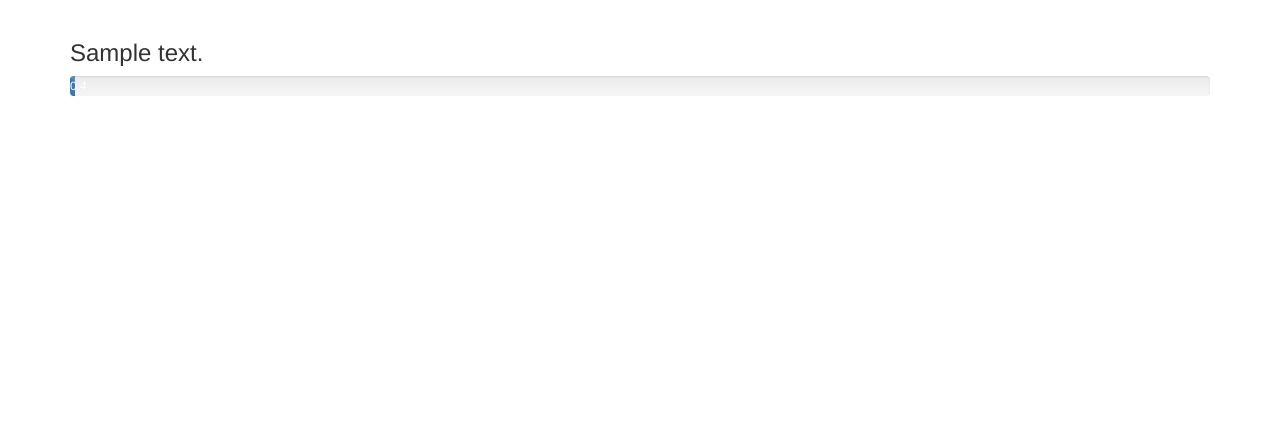
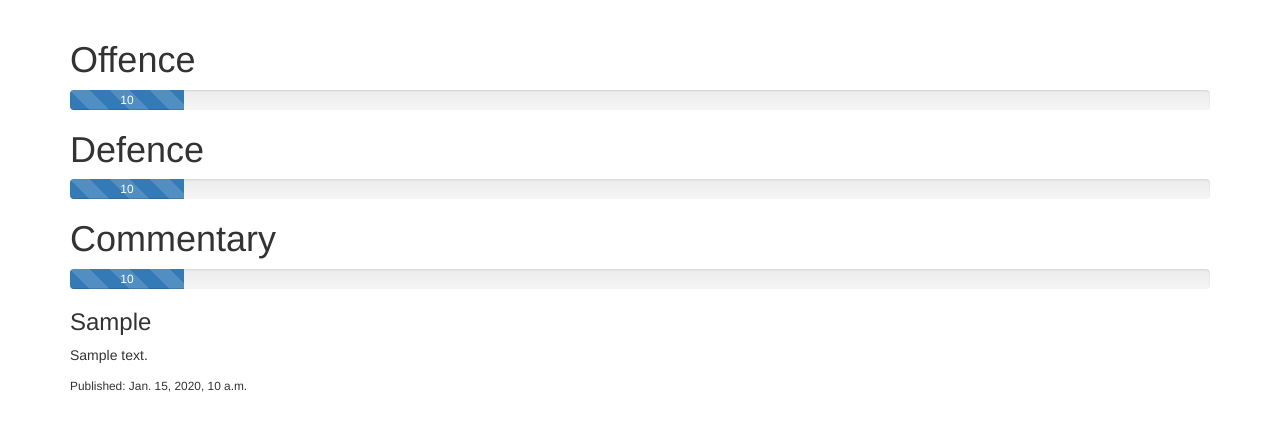
Before and after one commit to Sandy4321/nba_reviewer, a Django app: page /games/1/comments/ in a window 1280 px wide. Shown: the part 51-482 px from the top of the page. Run offline with Django 3.2, Linux system fonts and the light colour scheme; tables that the repository leaves empty hold one stand-in row (values such as "Sample post"); some libraries are stand-ins or nearby versions.

Commit message:
[FEAT] new rating system

```diff
--- a/nba/models.py
+++ b/nba/models.py
@@ -33,32 +33,53 @@ class Game(models.Model):
 
 		return Game.objects.filter(date__lte=today_end, date__gte=today_start).order_by('date')
 
+
+	def rating(self):
+		gameratings = GameRating.objects.filter(game = self)
+
+		total_offence = 0
+		total_defence = 0
+		total_commentary = 0
+		length = float(len(gameratings))
+
+		for game in gameratings:
+			total_offence += game.offence
+			total_defence += game.defence
+			total_commentary += game.commentary
+
+		return {'offence' : int((total_offence / length) * 10), 'defence' : int((total_defence / length) * 10), 'commentary' : int((total_commentary / length) * 10)}
+
 	def __unicode__(self):
 		return '%s - %s (%s)' % (self.home, self.away, self.date)
 
 
-class CommentCategory(models.Model):
+class GameRating(models.Model):
+	game = models.ForeignKey(Game)
+	offence = models.IntegerField(default=0)
+	defence = models.IntegerField(default=0)
+	commentary = models.IntegerField(default=0)
 
-	category_name = models.CharField(max_length=64)
+	def sum(self):
+		gameratings = GameRating.objects.filter(game = self.game)
+
+		total_offence = 0
+		total_defence = 0
+		total_commentary = 0
+		length = len(gameratings)
+
+		for game in gameratings:
+			total_offence += game.offence
+			total_defence += game.defence
+			total_commentary += game.commentary
+
+		return {'offence' : total_offence / length, 'defence' : total_defence / length, 'commentary' : total_commentary / length}
+
+
+class GameComment(models.Model):
+	game = models.ForeignKey(Game)
+	text = models.CharField(max_length=1024)
+	conclusion = models.CharField(max_length=128)
+	date = models.DateTimeField()
 
 	def __unicode__(self):
-		return self.category_name
-
-
-class Comment(models.Model):
-
-	comment_category = models.ForeignKey(CommentCategory, blank=True, null=True)
-	game = models.ForeignKey(Game)
-	rating = models.IntegerField(default=0)
-	text = models.CharField(max_length=1024)
-	date = models.DateTimeField()
-	amount = models.IntegerField(default=0)
-
-	def sum(self):
-		if self.amount == 0:
-			return 0
-		else:
-			return self.rating / self.amount
-
-	def __unicode__(self):
-		return self.text
+		return self.conclusion
--- a/nba/templates/nba/game_comments.html
+++ b/nba/templates/nba/game_comments.html
@@ -3,18 +3,46 @@
 
 {% block content %}
 
-{% for comment in game.comment_set.all %}
-	<p>
-		<h3> {{ comment.text }} </h3>
-	</p>
+<h1> Offence </h1>
+<div class="progress">
+	<div class="progress-bar progress-bar-striped" role="progressbar"
+		 aria-valuenow="{{ game.rating.offence }}" aria-valuemin="0" aria-valuemax="100" style="width: {{ game.rating.offence }}%">
+		{{ game.rating.offence }}
+	</div>
+</div>
 
-	<div class="progress">
-	  <div class="progress-bar progress-bar-striped" role="progressbar" aria-valuenow="{{ comment.sum }}" aria-valuemin="0" aria-valuemax="100" style="width: {{ comment.sum }}%">
-	   {{  comment.sum }}
-	 </div>
+<h1> Defence </h1>
+<div class="progress">
+	<div class="progress-bar progress-bar-striped" role="progressbar"
+		 aria-valuenow="{{ game.rating.defence }}" aria-valuemin="0" aria-valuemax="100" style="width: {{ game.rating.defence}}%">
+		{{ game.rating.defence }}
 	</div>
+</div>
+
+<h1> Commentary </h1>
+<div class="progress">
+	<div class="progress-bar progress-bar-striped" role="progressbar"
+		 aria-valuenow="{{ game.rating.commentary }}" aria-valuemin="0" aria-valuemax="100" style="width: {{ game.rating.commentary }}%">
+		{{ game.rating.commentary }}
+	</div>
+</div>
 
 
+{% for comment in game.gamecomment_set.all %}
+<article>
+  <header>
+    <h3>{{ comment.conclusion }}</h3>
+  </header>
+  <p>{{ comment.text }}</p>
+  <footer>
+    <p><small>Published: <time pubdate="pubdate">{{comment.date}}</time></small></p>
+  </footer>
+</article>
 {% endfor %}
 
+
+
+
+
+
 {% endblock %}
--- a/nba/views.py
+++ b/nba/views.py
@@ -5,7 +5,7 @@ from django.views import generic
 from datetime import datetime, timedelta, time
 
 
-from nba.models import Team, Game, Comment, CommentCategory
+from nba.models import Team, Game, GameComment, GameRating
 
 class IndexView(generic.ListView):
     template_name = 'nba/game_list.html'
@@ -30,52 +30,30 @@ def review(request, game_id):
     game = get_object_or_404(Game, pk=game_id)
     try:
         comment_text = request.POST['review']
+        comment_conclusion = request.POST['conclusion']
 
         rating_offence = request.POST['rating_offence']
         rating_defence = request.POST['rating_defence']
         rating_commentary = request.POST['rating_commentary']
 
-        reviews = [
-            {'rating': rating_offence, 'category' : CommentCategory.objects.get(category_name='Offence')},
-            {'rating': rating_defence, 'category' : CommentCategory.objects.get(category_name='Defence') },
-            {'rating': rating_commentary, 'category' : CommentCategory.objects.get(category_name='Commentary')}
-        ]
-
-        for review in reviews:
-            c = Comment.objects.filter(comment_category=review.get('category'), game=game)
-
-            if c:
-                c = c[0]
-                comment_rating = c.rating
-                c.rating = comment_rating + (int(review.get('rating')) * 10)
-                c.amount += 1
-                c.game = game
-                c.comment_category = review.get('category')
-                c.date = datetime.now()
-                c.save()
-            else:
-                c = Comment()
-                c.amount = 1
-                c.rating = (int(review.get('rating')) * 10)
-                c.game = game
-                c.comment_category = review.get('category')
-                c.date = datetime.now()
-                c.save()
-
-        c = Comment()
+        c = GameComment()
         c.text = comment_text
+        c.conclusion = comment_conclusion
         c.game = game
         c.date = datetime.now()
         c.save()
 
+        r = GameRating()
+        r.game = game
+        r.offence = rating_offence
+        r.defence = rating_defence
+        r.commentary = rating_commentary
+        r.save()
+
     except (KeyError, Game.DoesNotExist):
-        # Redisplay the poll voting form.
         return render(request, 'nba/error.html', {
             'game': game,
             'error_message': "Something went wrong",
         })
     else:
-        # Always return an HttpResponseRedirect after successfully dealing
-        # with POST data. This prevents data from being posted twice if a
-        # user hits the Back button.
         return HttpResponseRedirect(reverse('games:detail', args=(game.id,)))
```
Also changed, not shown: nba/admin.py (+6 -6 lines), nba/templates/nba/game_detail.html (+8 -2 lines).
